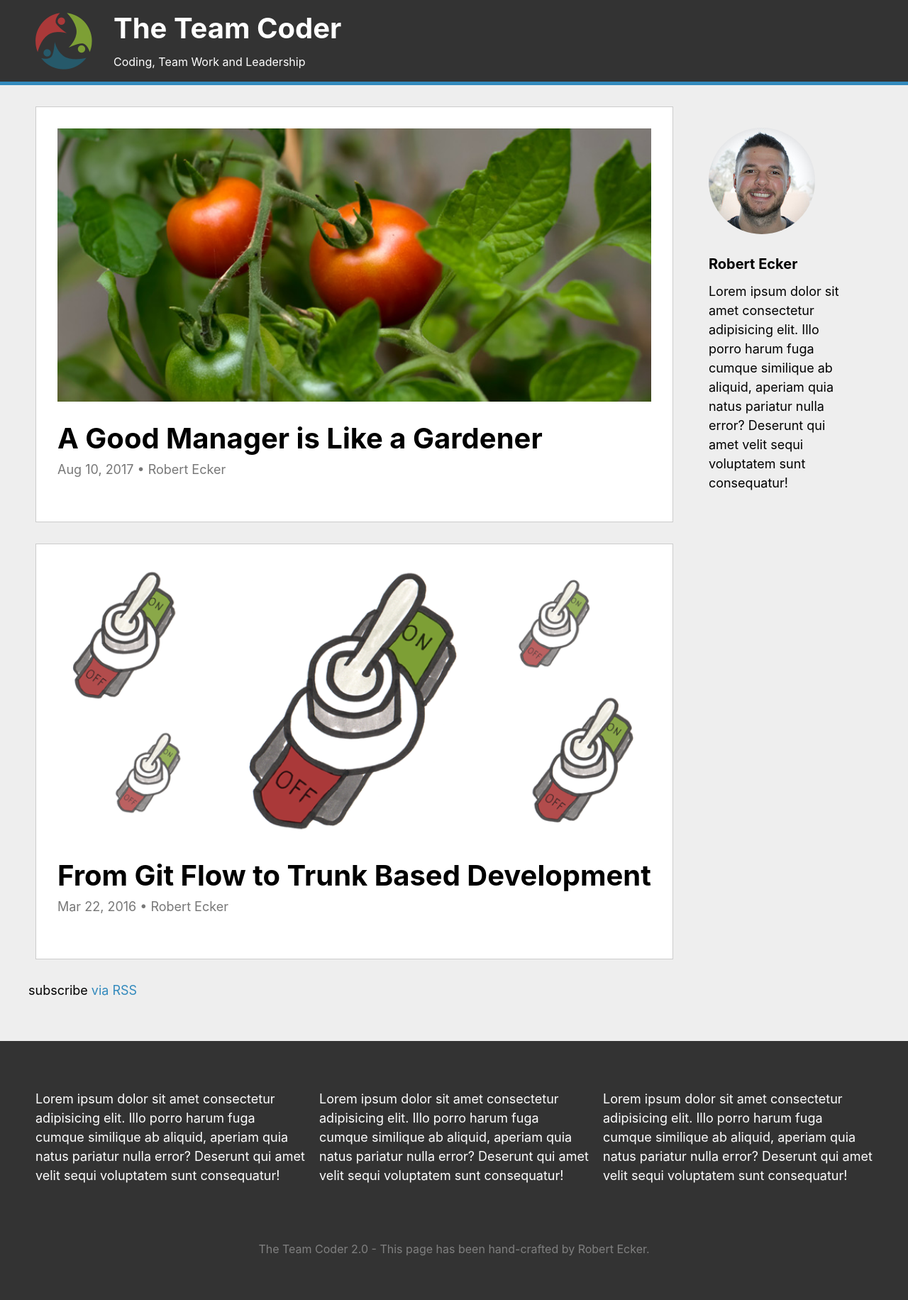
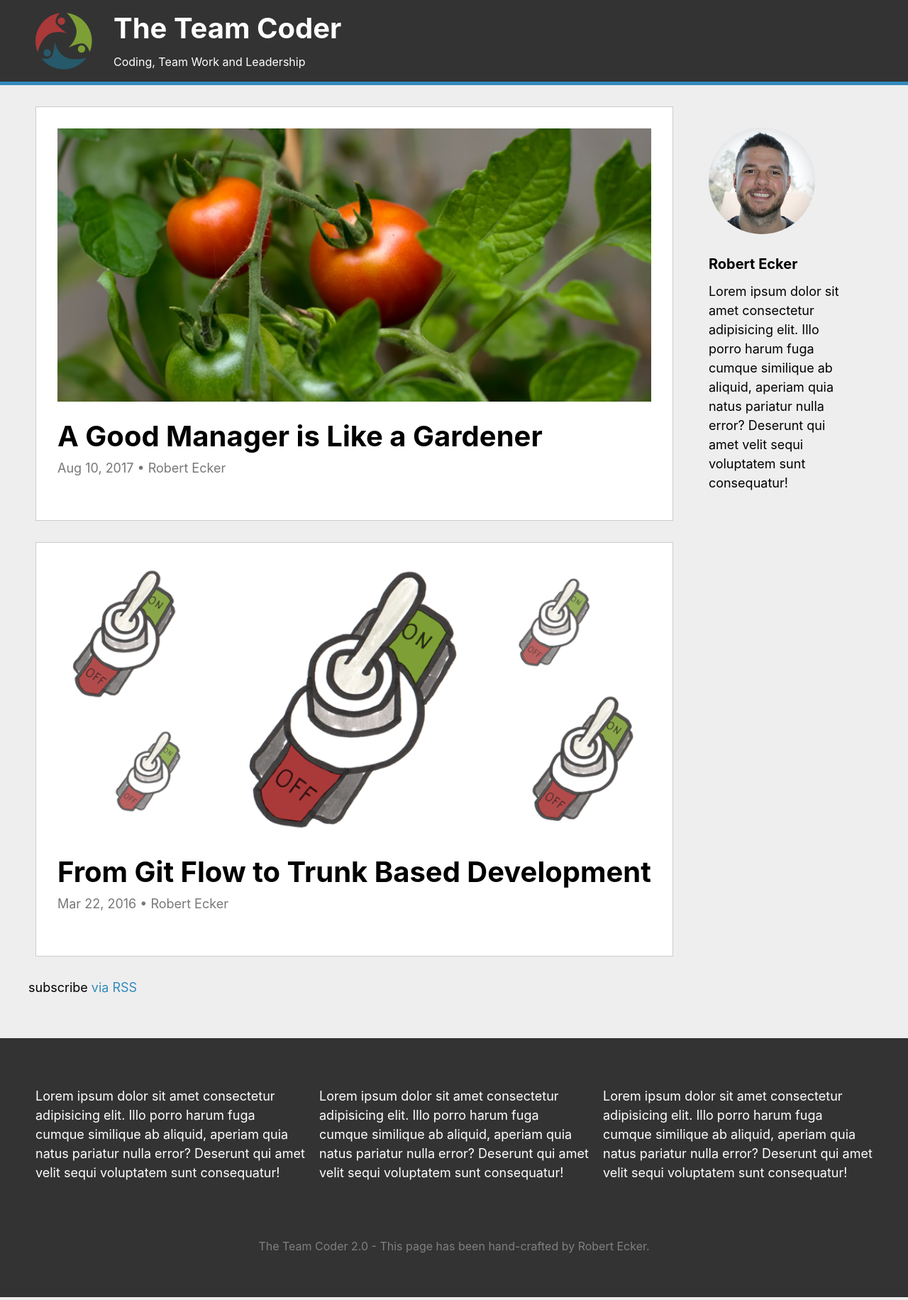
Before and after one commit to team-coder/team-coder.com, a Jekyll site: the page built from index.markdown, in a window 1280 px wide. Shown: the whole page at 71% size. Built offline with Jekyll 4.4.1, drawn with Linux system fonts in a browser that asks for light colours.

Commit message:
Reduce line height for article headings

```diff
--- a/assets/css/style.scss
+++ b/assets/css/style.scss
@@ -31,6 +31,7 @@
     font-size: 40px;
     margin-top: 20px;
     margin-bottom: 0px;
+    line-height: 1.33;
 }
 
 h2 {
@@ -60,10 +61,11 @@
     margin-top: 15px;
     margin-bottom: 0;
     color: #000;
+    line-height: 1.33;
 }
 
 .post-meta {
-    margin-top: 0;
+    margin-top: 5px;
 }
 
 .author-picture {
@@ -235,6 +237,10 @@
         text-align: center;
     }
 
+    .post-meta {
+        margin-top: 20px;
+    }
+
     /*.img-align-right {
         display: block;
         float: none;
```
